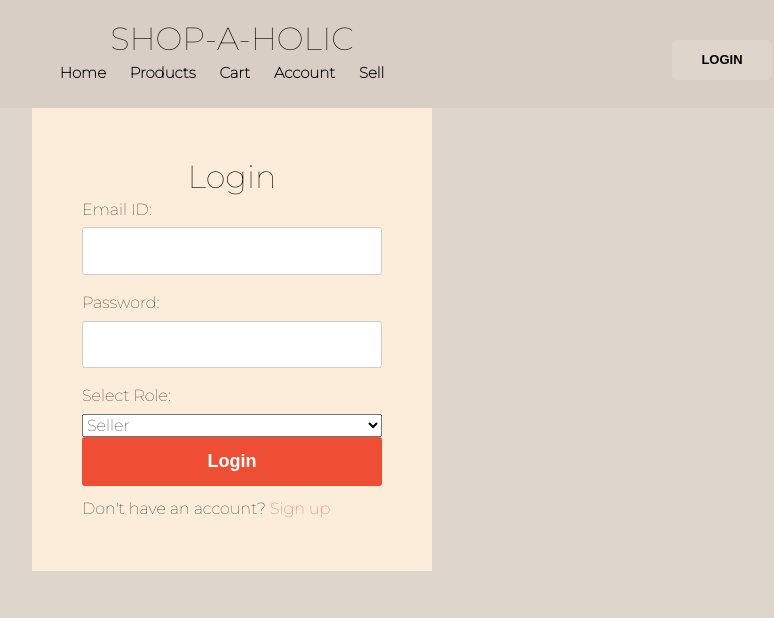
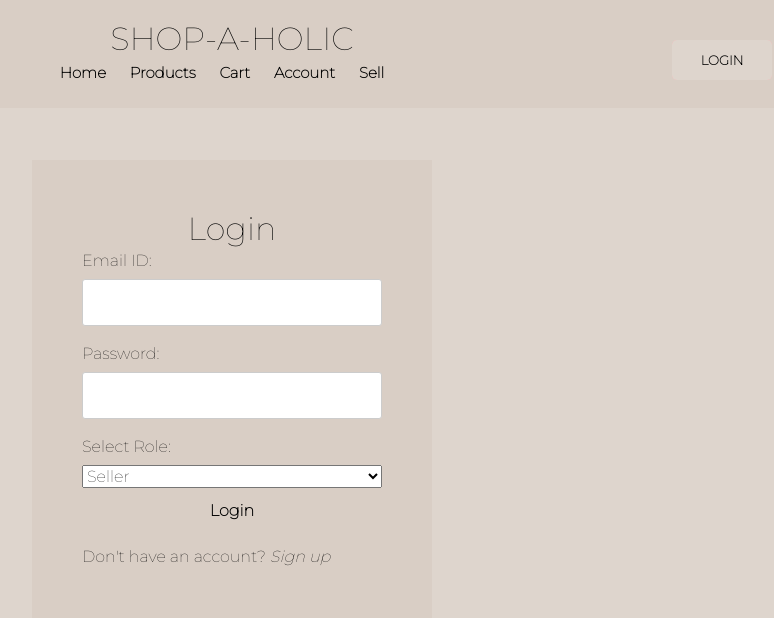
Before and after one commit to NanoTcodes/Shopping-Website, a Flask app: page / in a window 1280 px wide. Shown: the top 618 px of the page, without its empty margins (408-1182 px from the left). Run offline with Flask 3, Linux system fonts and the light colour scheme; some libraries are stand-ins or nearby versions; some web fonts are replaced.

Commit message:
login front end

```diff
--- a/templates/loginpage.html
+++ b/templates/loginpage.html
@@ -23,7 +23,7 @@
         .container {
             max-width: 400px;
             margin: 0 auto;
-            background-color: #fcedda;
+            background: #d9cec5;
             padding: 50px;
         }
         h2 {
@@ -48,16 +48,18 @@
 			box-shadow: 0 2px 5px rgba(0, 0, 0, 0.1);
 		}
         button {
-            padding: 10px;
-            background-color: #ee4e34;
-            color: #fff;
+            background: #d9cec5;
+            color: black;
+            padding: 10px 20px;
             border: none;
-            border-radius: 3px;
-            font-size: 18px;
+            border-radius: 5px;
             cursor: pointer;
+            font-weight: bold;
+            font-family: 'Montserrat', sans-serif;
+            font-style: normal;
         }
         button:hover {
-            background-color: #d1432d;
+            background-color: #ded5cd ;
         }
         p {
             margin-top: 10px;
@@ -92,6 +94,8 @@
         </div>
 
     </header>
+    <br>
+    <br>
     <div class="container">
         <h2>Login</h2>
         <form method="post" action="/login_validation">
@@ -111,7 +115,7 @@
 
             <button type="submit">Login</button>
         </form>
-        <p>Don't have an account? <a href="/signup" style="color: #ee4e34;">Sign up</a></p>
+        <p>Don't have an account? <a href="/signup" style="color: black; font-style:italic">Sign up</a></p>
         {% if message is defined and message %}
         <div class="alert alert-warning mt-2">{{ message }}</div>
         {% endif %}
```
